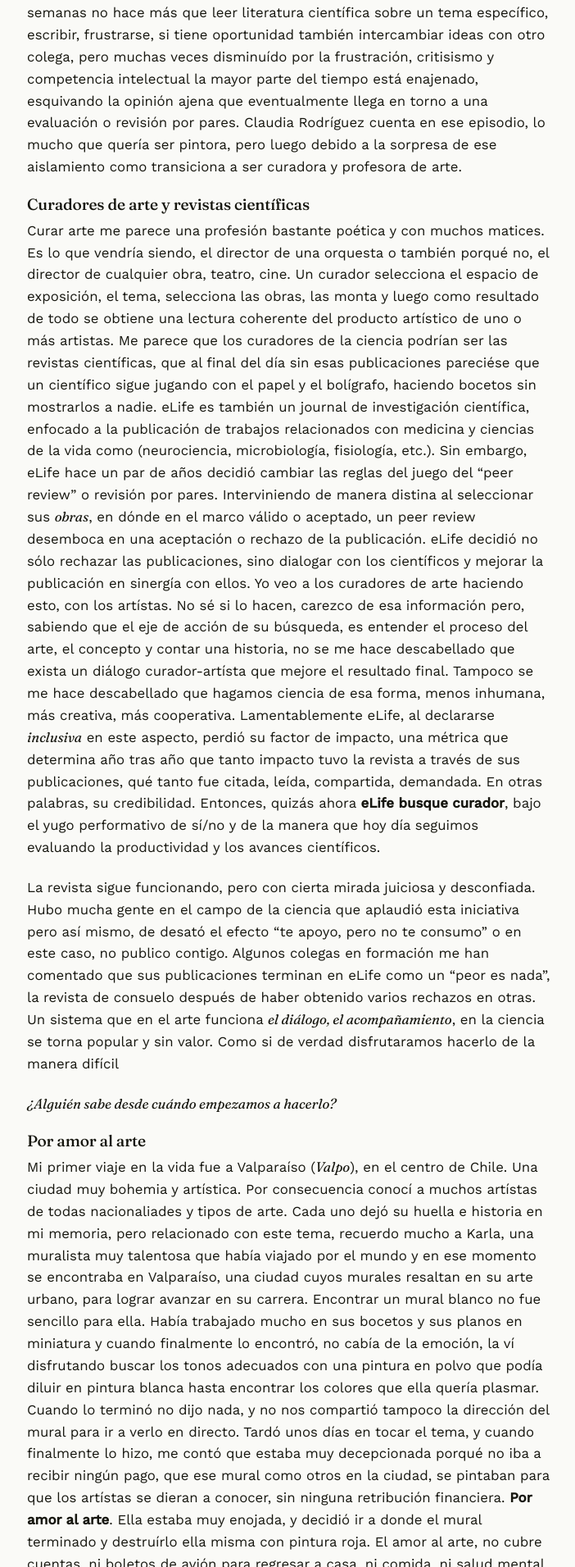
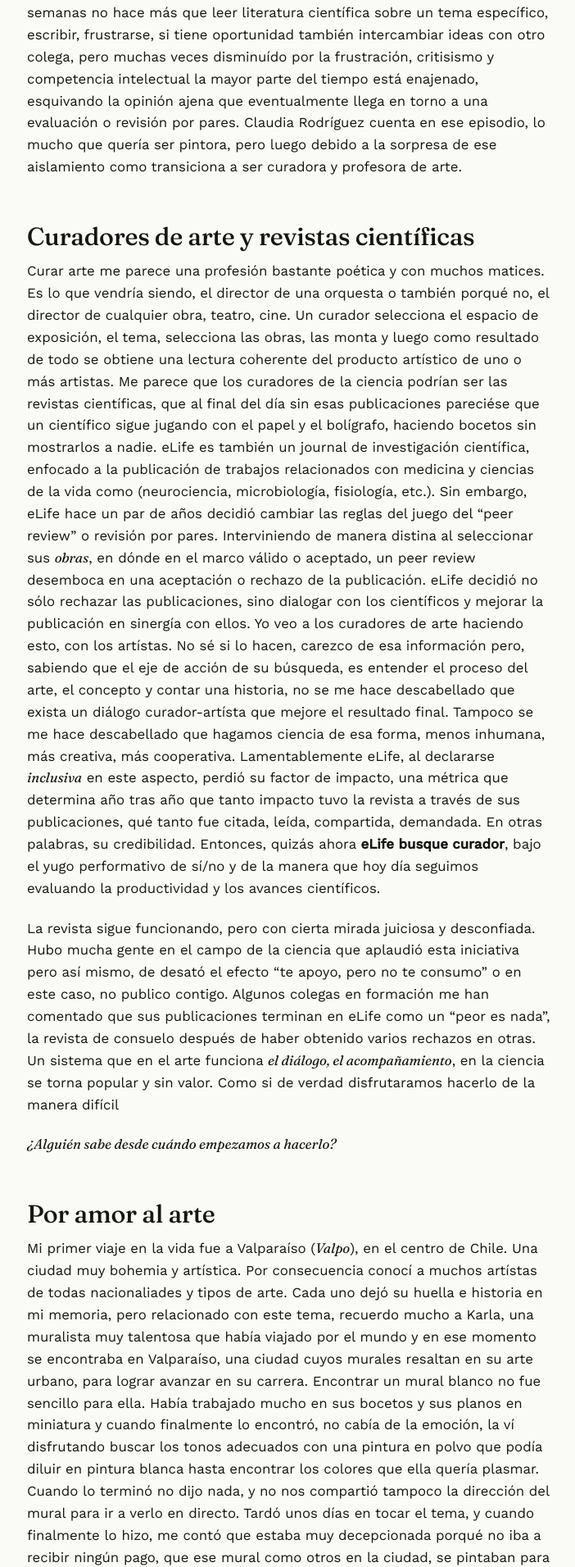
Before and after one commit to AnaAquiles/AnaAquiles.github.io, a Jekyll site: the page built from _posts/2026-09-30-curadores-esp.md, in a window 1280 px wide. Shown: the part 1754-3665 px from the top of the page at 82% size, without its empty margins (287-989 px from the left). Built offline with Jekyll 4.4.1, drawn with Linux system fonts in a browser that asks for light colours; comment, search, counter and statistics services are not loaded.

```diff
--- a/_posts/2026-09-30-curadores-esp.md
+++ b/_posts/2026-09-30-curadores-esp.md
@@ -20,7 +20,7 @@ En contraste, aunque no encuentro mucho detrás de estas palabras, el científic
 Claudia Rodríguez cuenta en ese episodio, lo mucho que quería ser pintora, pero luego debido a la sorpresa de ese aislamiento como transiciona a ser curadora y profesora de arte.
 
 
-### Curadores de arte y revistas científicas
+## Curadores de arte y revistas científicas
 
 Curar arte me parece una profesión bastante poética y con muchos matices. Es lo que vendría siendo, el director de una orquesta o también porqué no, el director de cualquier obra, teatro, cine. Un curador selecciona el espacio de exposición, el tema, selecciona las obras, las monta y luego como resultado de todo se obtiene una lectura coherente del producto artístico de uno o más artistas.
 Me parece que los curadores de la ciencia podrían ser las revistas científicas, que al final del día sin esas publicaciones pareciése que un científico sigue jugando con el papel y el bolígrafo, haciendo bocetos sin mostrarlos a nadie. eLife es también un journal de investigación científica, enfocado a la publicación de trabajos relacionados con medicina y ciencias de la vida como (neurociencia, microbiología, fisiología, etc.). Sin embargo, eLife hace un par de años decidió cambiar las reglas del juego del "peer review" o revisión por pares. Interviniendo de manera distina al seleccionar sus _obras_, en dónde en el marco válido o aceptado, un peer review desemboca en una aceptación o rechazo de la publicación. eLife decidió no sólo rechazar las publicaciones, sino dialogar con los científicos y mejorar la publicación en sinergía con ellos.
@@ -32,7 +32,7 @@ Un sistema que en el arte funciona _el diálogo, el acompañamiento_, en la cien
 *¿Alguién sabe desde cuándo empezamos a hacerlo?*
 
 
-### Por amor al arte
+## Por amor al arte
 
 Mi primer viaje en la vida fue a Valparaíso (_Valpo_), en el centro de Chile. Una ciudad muy bohemia y artística. Por consecuencia conocí a muchos artístas de todas nacionaliades y tipos de arte. Cada uno dejó su huella e historia en mi memoria, pero relacionado con este tema, recuerdo mucho a Karla, una muralista muy talentosa que había viajado por el mundo y en ese momento se encontraba en Valparaíso, una ciudad cuyos murales resaltan en su arte urbano, para lograr avanzar en su carrera. Encontrar un mural blanco no fue sencillo para ella. Había trabajado mucho en sus bocetos y sus planos en miniatura y cuando finalmente lo encontró, no cabía de la emoción, la ví disfrutando buscar los tonos adecuados con una pintura en polvo que podía diluir en pintura blanca hasta encontrar los colores que ella quería plasmar. Cuando lo terminó no dijo nada, y no nos compartió tampoco la dirección del mural para ir a verlo en directo. Tardó unos días en tocar el tema, y cuando finalmente lo hizo, me contó que estaba muy decepcionada porqué no iba a recibir ningún pago, que ese mural como otros en la ciudad, se pintaban para que los artístas se dieran a conocer, sin ninguna retribución financiera. **Por amor al arte**. Ella estaba muy enojada, y decidió ir a donde el mural terminado y destruírlo ella misma con pintura roja.
 El amor al arte, no cubre cuentas, ni boletos de avión para regresar a casa, ni comida, ni salud mental, ni siquiera el material usado para pintarlo, pero ¡Qué bonito se veían todos los murales que fueron pintados gratuitamente en Valpo!, cuantos turistas nuevos llegaban a Chile y se dirigían a Valpo a visitarlos, qué barato salía vender una oportunidad artística para los artístas que impulsaban su carrera o pretendían hacerlo ahí. Lo mismo sucedía con mis amigos músicos, que vivían de las propinas de la gente en los bares.
@@ -40,16 +40,16 @@ Los científicos, pienso que aceptamos un poco bajo una ignorancia inocente, má
 Hay una especie de delirio en el tomar la decisión de salirse de ese loop sin fin y buscar vivir más estable y quedarse confiando que el próximo intento, la próxima postulación te aceptará y podrás seguir produciendo ciencia, enviando tu trabajo a otra revista de investigación, y luego claro viajar a congresos, presentar tu trabajo, darte a conocer y tratar de convecer a otros a que vengan a trabajar contigo o si hiciste bien tu trabajo de hacerte notar, la gente solita se te acercará y querrá trabajar contigo, pero todos siempre entrarán en el mismo loop. Me mareo de pensarlo y siento lastima de la gente que aún no lo ha notado, incluso de mi, cuando aún no lo sabía. Pero qué bonito se ve tener un google scholar o un research gate, o tener premios y publicaciones que probablemente contribuyan a menos del 1% de la relevancia científica que hoy día tomamos en cuenta.
 
 
-### Call backs y rechazos
+## Call backs y rechazos
 
 
-### Abstracción de la realidad
+## Abstracción de la realidad
 
 
-### Lo privado y lo público
+## Lo privado y lo público
 
 Uno de los lados de los artístas, que reconozco que envidio es que nadie los va a señalar por expresar lo que ven y sienten, nadie los trataría de menos competentes o menos profesionales por expresar. En la ciencia esa es una parte que permanece escondida, inexistente. La gente suele priorizar cultivar una imagen sobria y solemne, hablar con diálogos estructurados y formalizar todo . Comparto la visión de Gaston Bachelar /filósofo de la ciencia, que proponia que la ciencia también tiene que poseer emociones, y si no contiene emociones entonces no estamos comprendidno bien la realidad.
 
-### Libertades
+## Libertades
 
 Al final del día ambas direcciones, el arte y la ciencia convergen en dos cosas, desde mi mirada, _la creatividad_ y no menos importante, _el pensamiento crítico_
```
